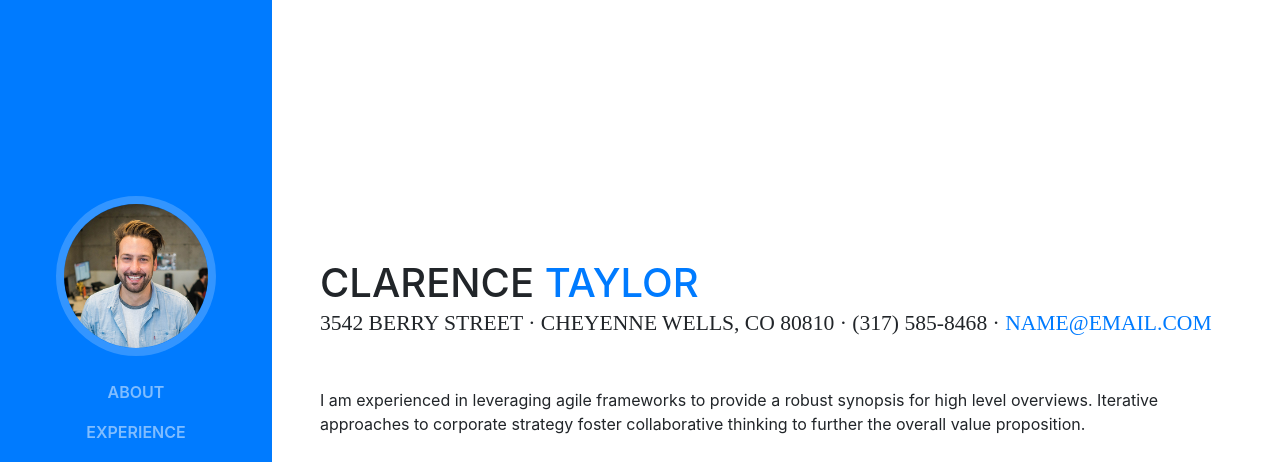
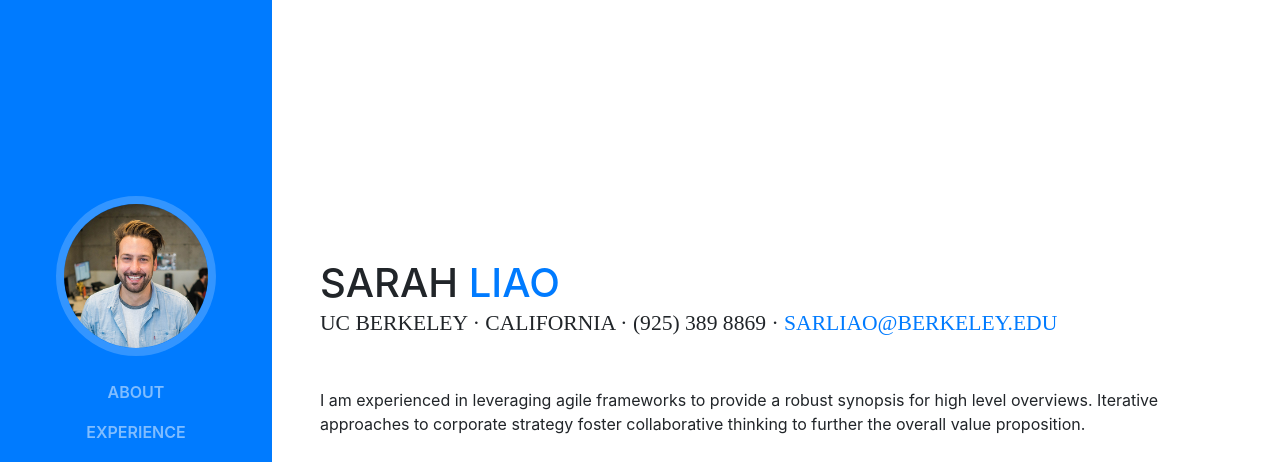
Before and after one commit to sarliao/sarliao.github.io, a website with bundled scripts: page index.html in a window 1280 px wide. Shown: the top 462 px of the page. Built offline with nearby package versions, Linux system fonts and the light colour scheme; a web font is replaced by a local one.

Commit message:
name, header

```diff
--- a/index.html
+++ b/index.html
@@ -65,11 +65,11 @@
 
       <section class="resume-section p-3 p-lg-5 d-flex d-column" id="about">
         <div class="my-auto">
-          <h1 class="mb-0">Clarence
-            <span class="text-primary">Taylor</span>
+          <h1 class="mb-0">Sarah
+            <span class="text-primary">Liao</span>
           </h1>
-          <div class="subheading mb-5">3542 Berry Street · Cheyenne Wells, CO 80810 · (317) 585-8468 ·
-            <a href="mailto:name@email.com">name@email.com</a>
+          <div class="subheading mb-5">UC Berkeley · California · (925) 389 8869 ·
+            <a href="mailto:name@email.com">sarliao@berkeley.edu</a>
           </div>
           <p class="mb-5">I am experienced in leveraging agile frameworks to provide a robust synopsis for high level overviews. Iterative approaches to corporate strategy foster collaborative thinking to further the overall value proposition.</p>
           <ul class="list-inline list-social-icons mb-0">
```
Also changed, not shown: 1 other file.
